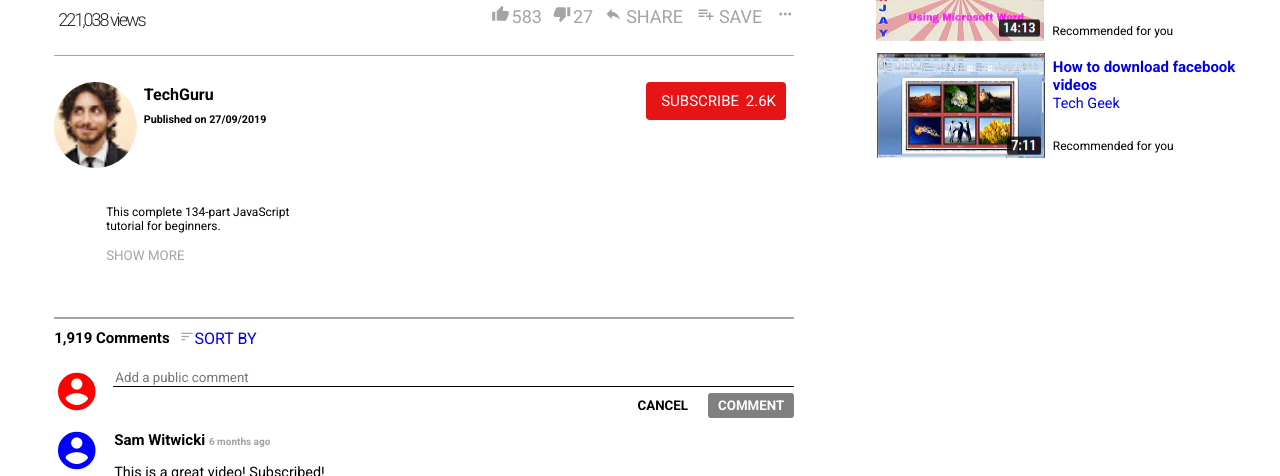
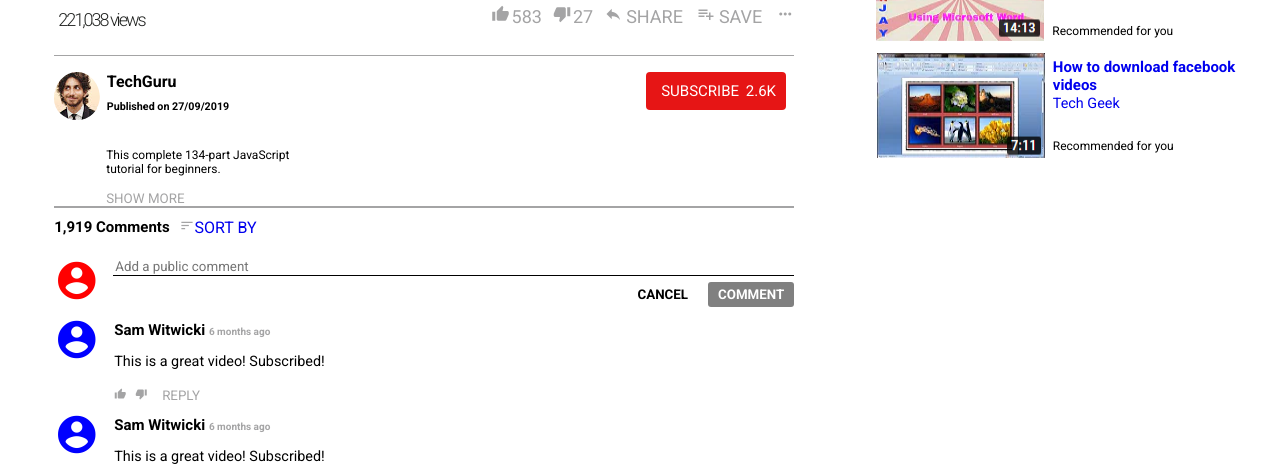
Before and after one commit to rsundar/youtube_video_page_clone, a plain HTML site: page index.html in a window 1280 px wide. Shown: the part 624-1100 px from the top of the page. Drawn offline with Linux system fonts and the light colour scheme.

Commit message:
Resolved some issues with the appearance of the channel info section.

```diff
--- a/assets/stylesheets/styles.css
+++ b/assets/stylesheets/styles.css
@@ -247,7 +247,7 @@ body .info-bar h2{
     flex-direction: column;
     justify-content: space-evenly;
     width: 100%;
-    height: 20%;
+    height: 150px;
     border-bottom: 2px solid #a4a4a5;
 }
 
@@ -269,7 +269,7 @@ body .info-bar h2{
     margin-left: 2px;
     width: 50%;
     line-height: 0.01em;
-    margin-top: -8px;
+    margin-top: -12px;
 }
 
 .channel-body{
```
